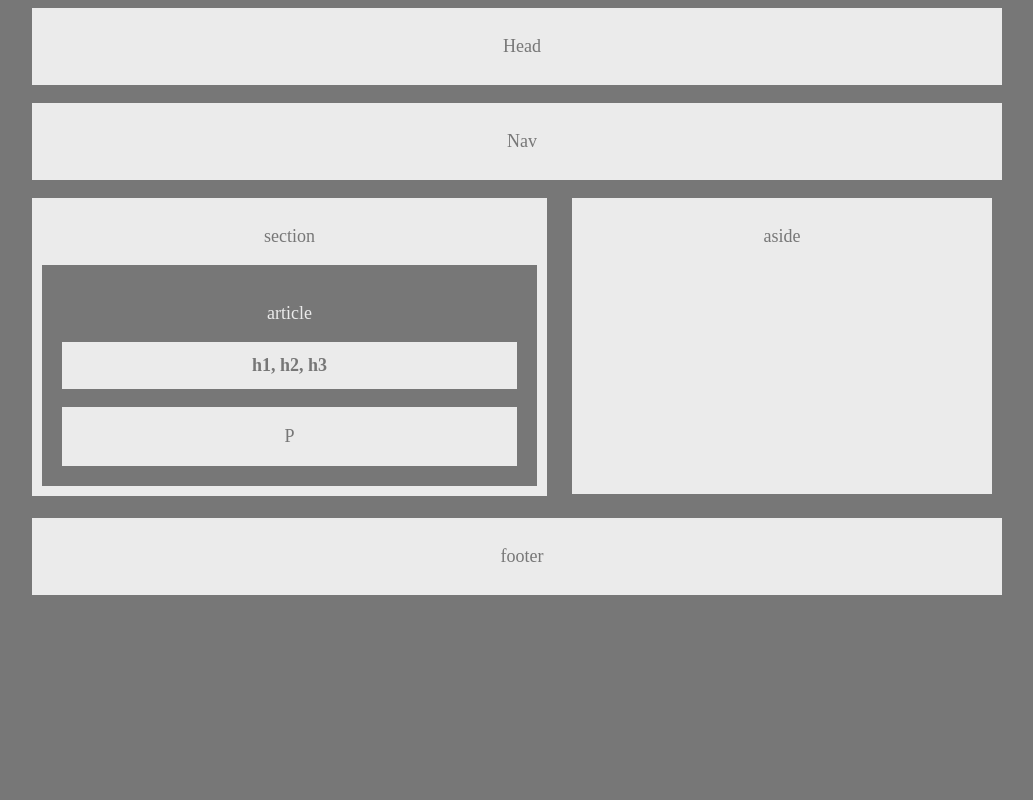
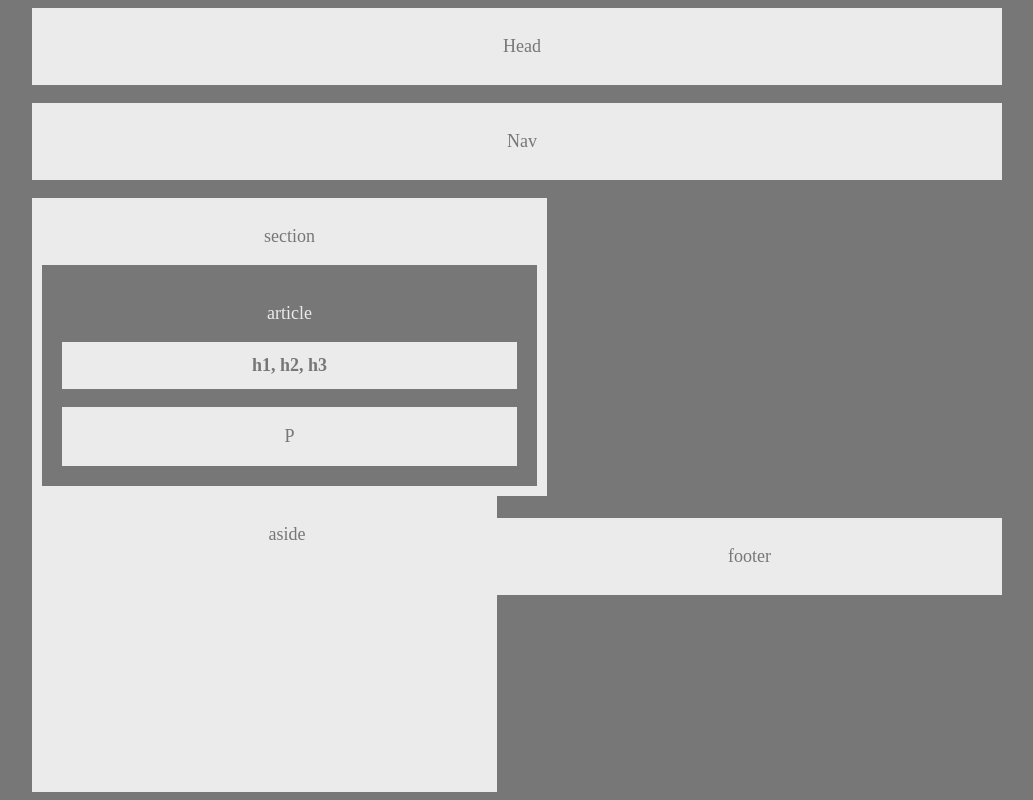
Before and after one commit to kthomas852/UofA, a plain HTML site: page HW-Wireframe/index.html in a window 1280 px wide. Shown: the whole page, without its empty margins (126-1159 px from the left). Drawn offline with Linux system fonts and the light colour scheme.

Commit message:
Update index.html

```diff
--- a/HW-Wireframe/index.html
+++ b/HW-Wireframe/index.html
@@ -31,7 +31,7 @@
             </div>
         </div>
 
-        <div class="section" style="float: right; width: 400px; height: 276px">
+        <div class="section" style="padding-left:55px; float: left; width: 400px; height: 276px">
             <p>aside</p>
         </div>
     </div>
```
